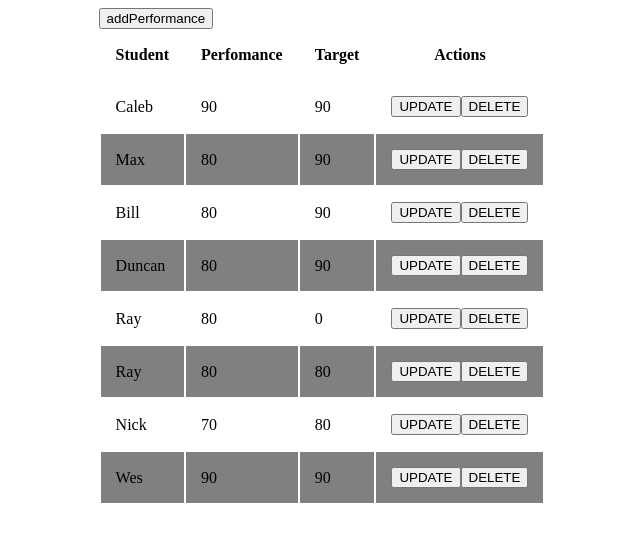
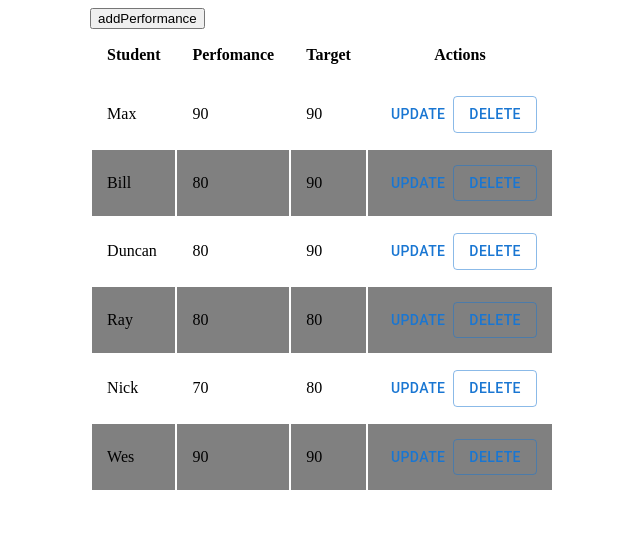
Before and after one commit to Muthiira/PhaseII-project, a React (Create React App) app: page / in a window 1280 px wide. Shown: the top 542 px of the page, without its empty margins (318-958 px from the left). Built offline with nearby package versions, Linux system fonts and the light colour scheme; data requests are answered from the project's data file.

Commit message:
everything works

```diff
--- a/db.json
+++ b/db.json
@@ -1,14 +1,8 @@
 {
   "Performance": [
     {
-      "Student": "Caleb",
+      "Student": "Max",
       "Performance": "90",
-      "Target": 90,
-      "id": 1
-    },
-    {
-      "Student": "Max",
-      "Performance": 80,
       "Target": 90,
       "id": 2
     },
@@ -23,12 +17,6 @@
       "Performance": 80,
       "Target": 90,
       "id": 4
-    },
-    {
-      "Student": "Ray",
-      "Performance": "80",
-      "Target": 0,
-      "id": 5
     },
     {
       "Student": "Ray",
--- a/package.json
+++ b/package.json
@@ -6,6 +6,7 @@
 		"@emotion/react": "^11.10.4",
 		"@emotion/styled": "^11.10.4",
 		"@mui/material": "^5.10.8",
+		"@mui/styled-engine-sc": "^5.10.6",
 		"dom": "^0.0.3",
 		"react": "^17.0.2",
 		"react-dom": "^17.0.1",
@@ -13,6 +14,7 @@
 		"react-scripts": "^5.0.1",
 		"router": "^1.3.7",
 		"semantic-ui-css": "^2.4.1",
+		"styled-components": "^5.3.6",
 		"web-vitals": "^0.2.4"
 	},
 	"devDependencies": {
--- a/src/component/StudentResult.js
+++ b/src/component/StudentResult.js
@@ -1,4 +1,5 @@
-import { useState } from "react"
+import React from "react"
+import Button from '@mui/material/Button';
 
 export default function StudentResult({StudentResult, update, Delete}){
 
@@ -18,8 +19,8 @@ export default function StudentResult({StudentResult, update, Delete}){
 			<td>{result.Target}</td>
 			<td>
 				{/* passing callback function for update */}
-				<button  onClick={() => update(result)} type="button">UPDATE</button>
-				<button  onClick={() => Delete(result.id)} type="button">DELETE</button>
+				<Button  variant="text" onClick={() => update(result)} type="button">UPDATE</Button>
+				<Button variant="outlined" onClick={() => Delete(result.id)} type="button">DELETE</Button>
 			</td>
 			</tr>)}
 		</tbody>
--- a/src/component/crud.js
+++ b/src/component/crud.js
@@ -8,7 +8,7 @@ export function collect(){
 
 // posting data to backend
 export function post(result){
-	return fetch(`${api}/${result.id}`,{
+	return fetch(api,{
 		method : "POST",
 		body: JSON.stringify(result),
 		headers:{
```
Also changed, not shown: 1 other file (tests, documents, lock files or other folders).
